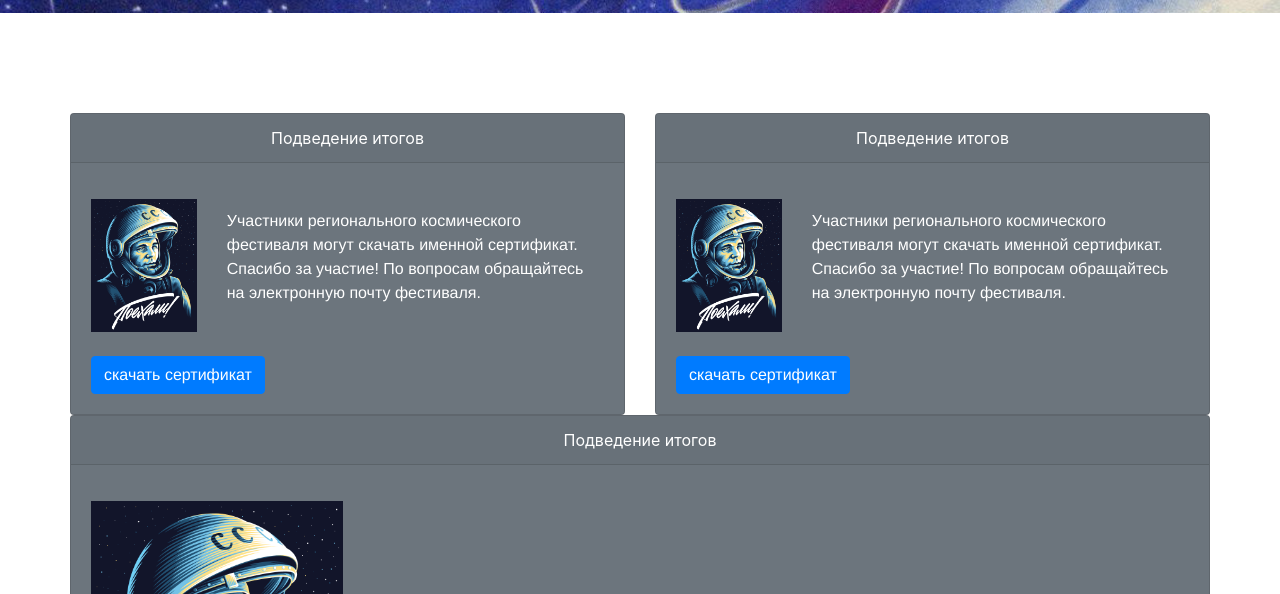
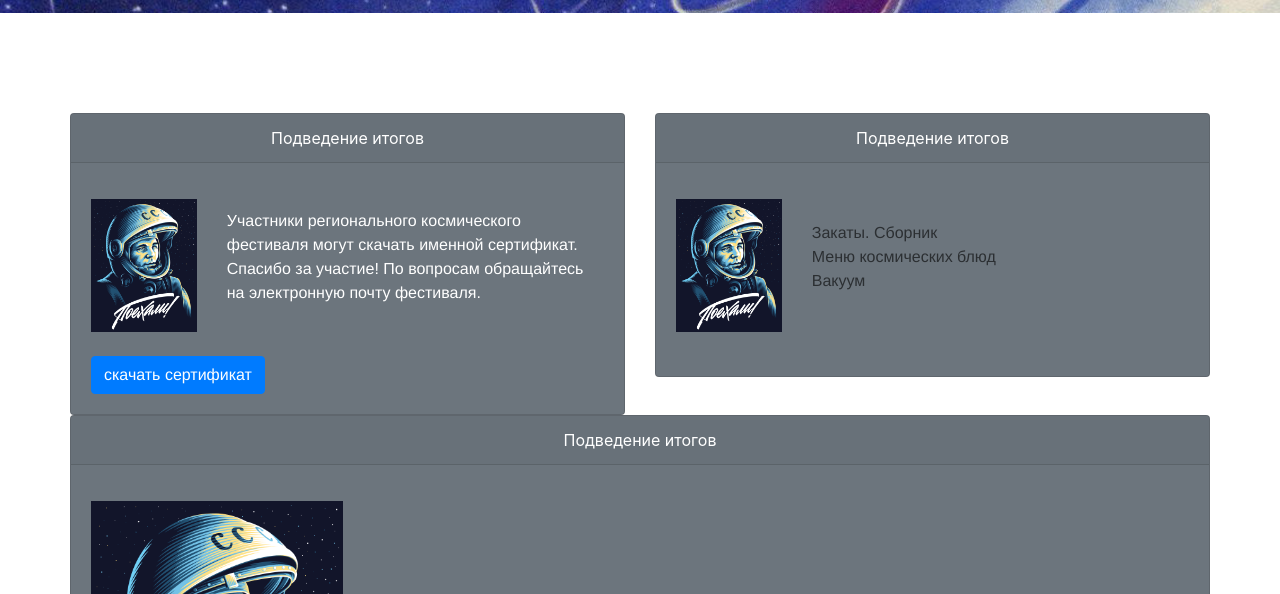
Before and after one commit to kosmo-fest40/kosmo, a plain HTML site: page index.html in a window 1280 px wide. Shown: the part 616-1210 px from the top of the page. Drawn offline with Linux system fonts and the light colour scheme.

Commit message:
Update index.html

```diff
--- a/index.html
+++ b/index.html
@@ -183,14 +183,13 @@
 					</div>
 					<div class="col-md-9 align-self-center">
 						<p>
-							Участники регионального космического фестиваля могут скачать именной сертификат. <br>
-					 <!-- <a href="https://drive.google.com/drive/folders/1tWsM6uU6ognOOxeBp3FMZYYXK8H6a0xa?usp=sharing" class="btn btn-block btn-lg btn-primary btn-sm">скачать сертификат</a> <br> -->
-					Спасибо за участие! По вопросам обращайтесь на электронную почту фестиваля.
+							<a href="https://disk.yandex.ru/i/5Gs0uwAJjQHyOw">Закаты. Сборник</a> <br>
+							<a href="https://disk.yandex.ru/i/B7gHEsJZqL4U9A">Меню космических блюд</a> <br>
+							<a href="https://disk.yandex.ru/i/Itb9qb_bMpBs7A">Вакуум</a> <br>
 						</p>
 					</div>
 				</div>
 <br>
-			  <a href="https://drive.google.com/drive/folders/1tWsM6uU6ognOOxeBp3FMZYYXK8H6a0xa?usp=sharing" class="btn btn-primary">скачать сертификат</a>
 			</div>
 		  </div>
 
```
